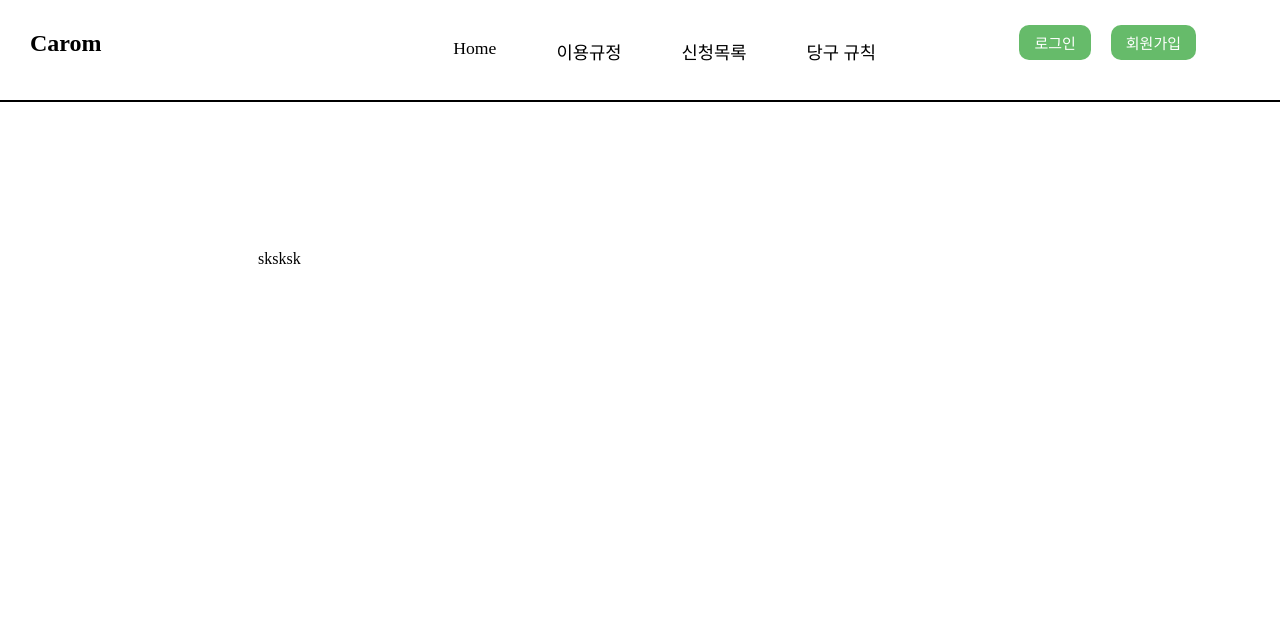
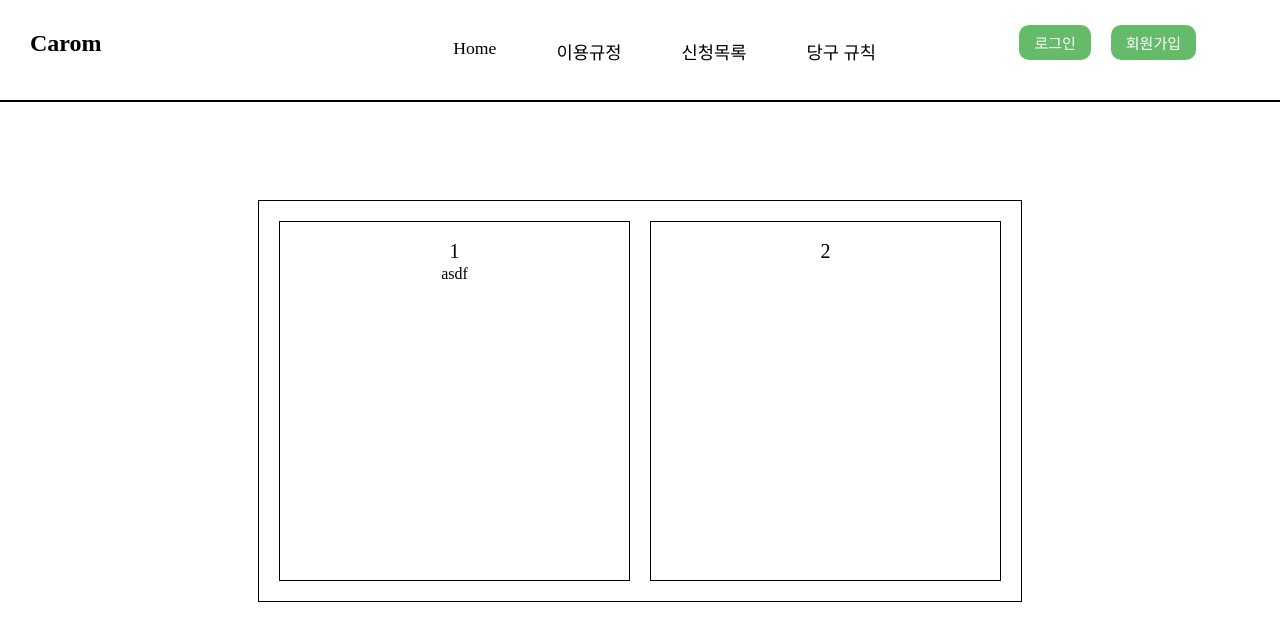
Before and after one commit to AZAAZATV/CaromFront, a React (Create React App) app in the folder carom/: page /UserList in a window 1280 px wide. Shown: the top 640 px of the page. Built offline with nearby package versions, Linux system fonts and the light colour scheme; a web font is replaced by a local one.

Commit message:
ㅁㄴㅇㄹ

```diff
--- a/carom/src/Components/UserList.js
+++ b/carom/src/Components/UserList.js
@@ -3,7 +3,20 @@ import './UserList.scss';
 
 function UserList() {
   return <div className="userlist">
-    sksksk
+    <div className="lists">
+      <div className="list">
+        <span>1</span>
+        <div className="users">
+          <div className="user">asdf</div>
+        </div>
+      </div>
+      <div className="list">
+        <span>2</span>
+        <div className="users">
+          <div className='user'></div>
+        </div>
+      </div>
+    </div>
   </div>;
 }
 
--- a/carom/src/Components/UserList.scss
+++ b/carom/src/Components/UserList.scss
@@ -1,3 +1,35 @@
 .userlist {
-  margin: 250px;
+  margin: 200px 250px 0px 250px;
+  border: 1px solid black;
+  height: 400px;
+  display: flex;
+
+  .lists {
+    width: 100%;
+    display: flex;
+    margin: 20px;
+
+    .list {
+      display: block;
+      text-align: center;
+      width: 100%;
+      border: 1px solid black;
+
+      &+.list {
+        margin-left: 20px;
+      }
+
+      span {
+        position: relative;
+        top: 5%;
+        font-size: 20px;
+        font-family: '양진체';
+      }
+
+      .users {
+        margin-top: 20px;
+        height: 90%;
+      }
+    }
+  }
 }
```
